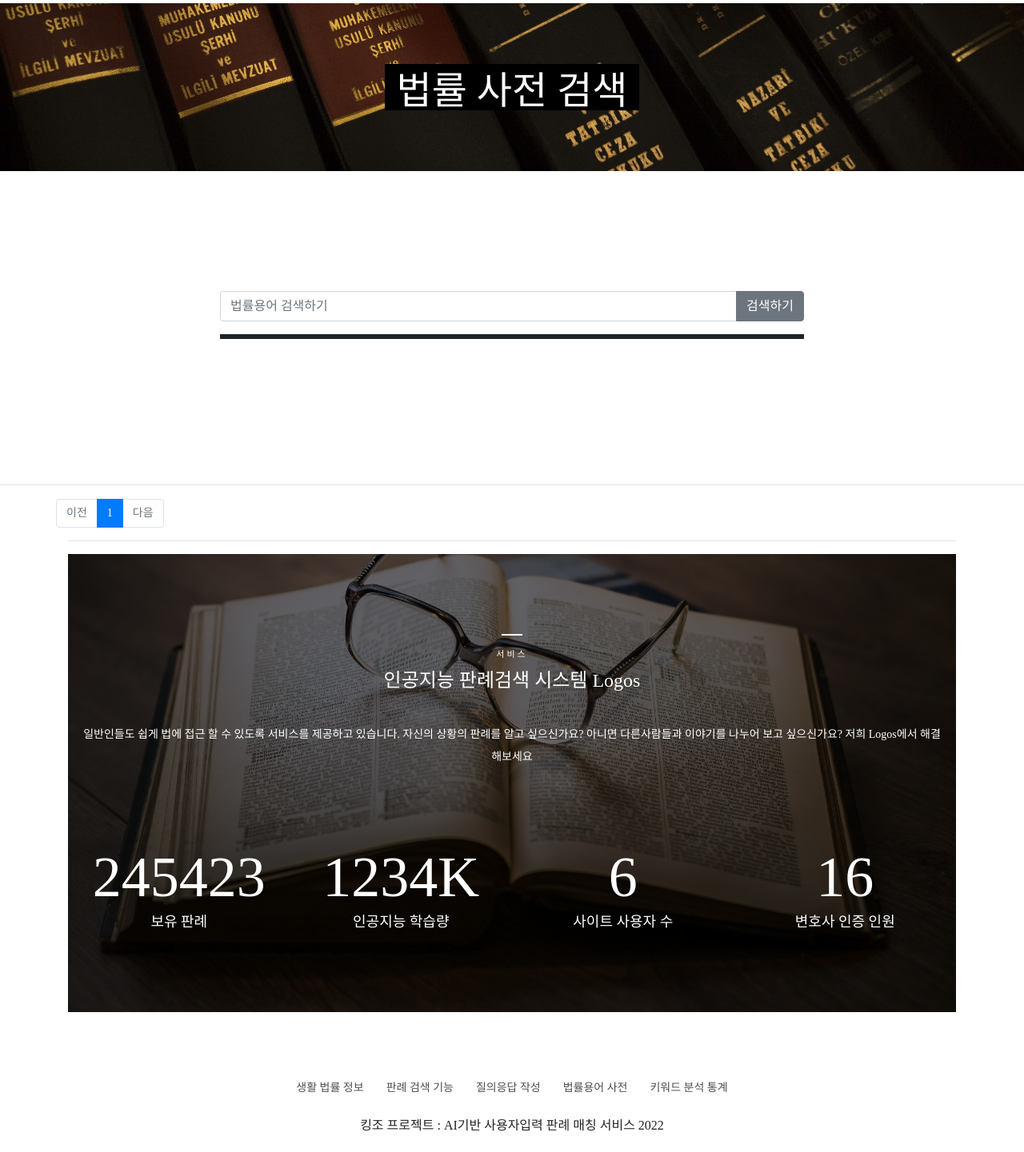
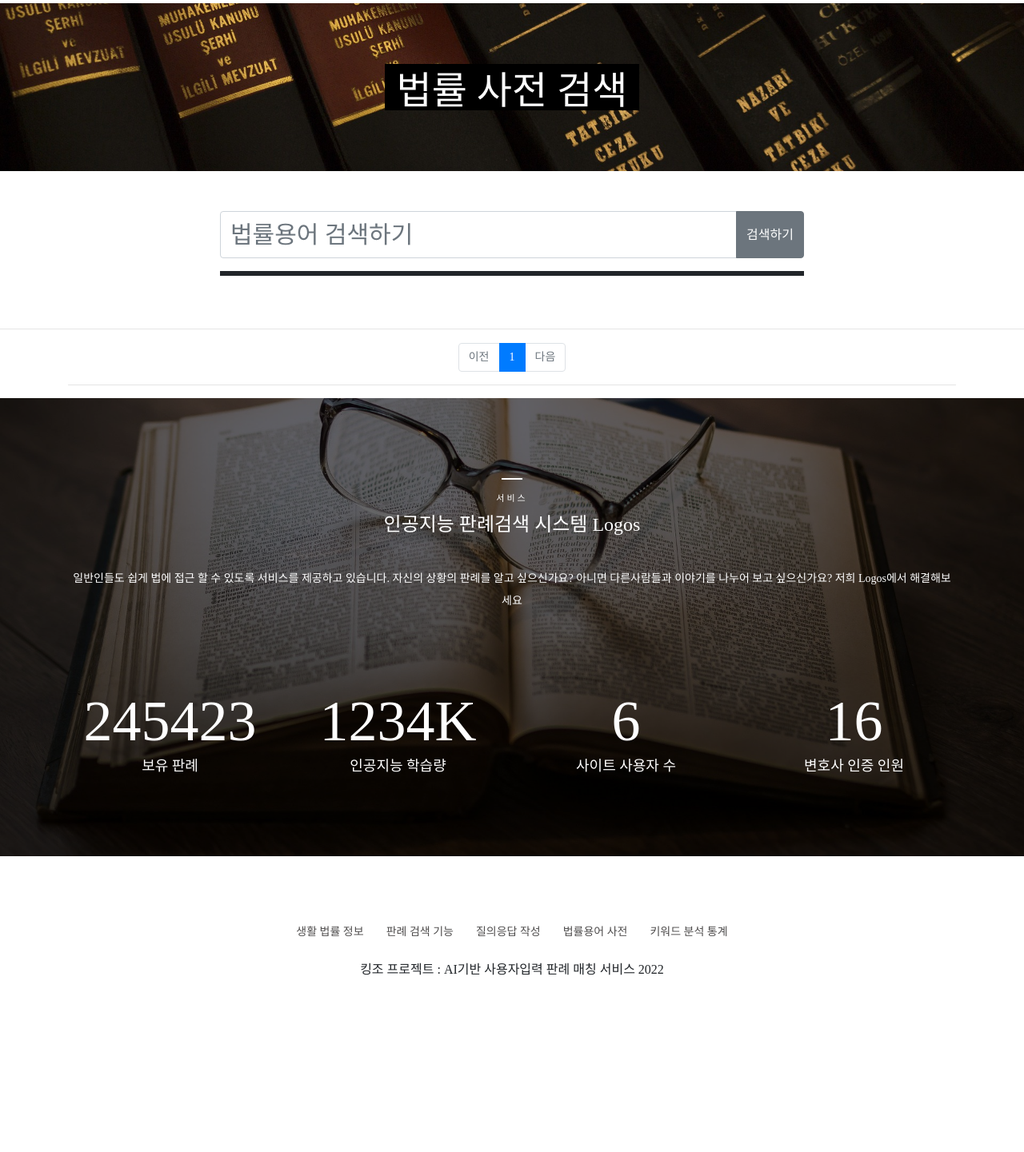
Before and after one commit to 2021-SMHRD-KDT-Bigdata-7/RealKingjo, a Django app: page /MainBoard/dictionary in a window 1280 px wide. Shown: the part 331-1772 px from the top of the page at 80% size. After the commit the page ends 1551 px from the top, so only its background shows below. Run offline with Django 4.2, Linux system fonts and the light colour scheme; data that the repository does not hold is empty; some libraries are stand-ins or nearby versions; some web fonts are replaced.

Commit message:
사전개선

```diff
--- a/logos/templates/MainBoard/dictionary_form.html
+++ b/logos/templates/MainBoard/dictionary_form.html
@@ -23,11 +23,11 @@
   <div class="blog-wrapper section-padding-50 clearfix">
 
     <div class="container">
-      <div class="row align-items-center section-padding-100">
+      <div class="row align-items-center section-padding-30">
         <div class="col-lg-2 col-1"></div>
         <div class="col-lg-8 col-10 ">
           <div class="input-group mb-3">
-            <input type="text" class="form-control kw" value="{{ kw|default_if_none:'' }}" placeholder="법률용어 검색하기" aria-label="sc" aria-describedby="basic-addon2" >
+            <input type="text" class="form-control kw" value="{{ kw|default_if_none:'' }}" placeholder="법률용어 검색하기" aria-label="sc" aria-describedby="basic-addon2" style="font-size:30px;">
             <div class="input-group-append">
 
               <button class="btn btn-secondary" type="button" id="btn_search" >검색하기</button>
@@ -39,7 +39,7 @@
   </div>
     </div>
 
-    <hr>
+    <hr class="mt-0">
 
     <div class="container">
       <div class="row align-items-top">
@@ -67,7 +67,7 @@
               {% endfor %}
           </tbody>
         </table>
-
+       <div class="col-12">
      <!-- 페이징처리 시작 -->
     <ul class="pagination justify-content-center">
       <!-- 이전페이지 -->
@@ -105,14 +105,11 @@
       </li>
       {% endif %}
   </ul>
-  <!-- 페이징처리 끝 -->
-  <form id="searchForm" method="get" action="{% url "MainBoard:dictionary" %}">
-    <input type="hidden" id="kw" name="kw" value="{{ kw|default_if_none:'' }}">
-    <input type="hidden" id="page" name="page" value="{{ page }}">
+</div>
 
-</form>
     </div>
     <hr>
+  </div>
   {% endblock %}
   {% block script %}
 
```
